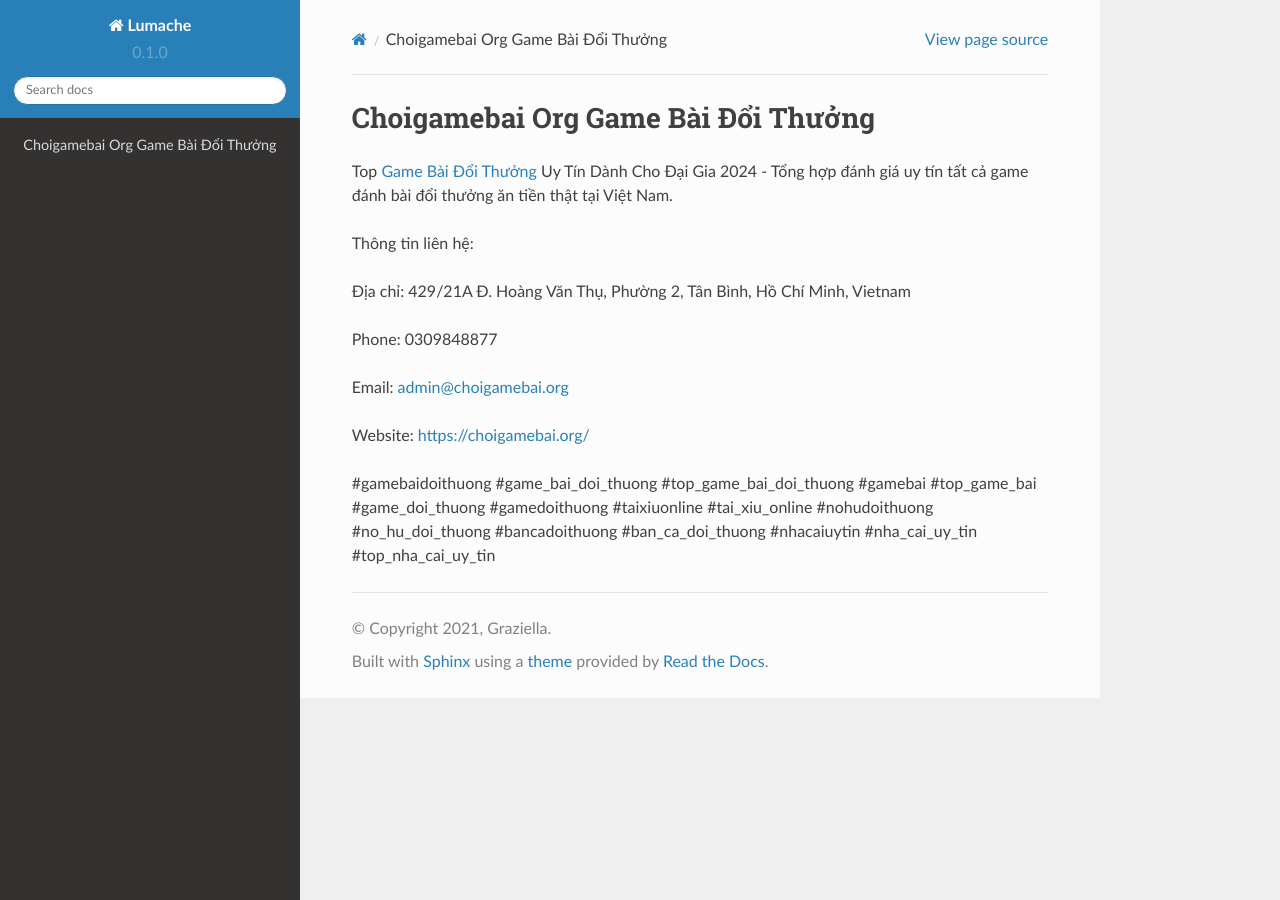
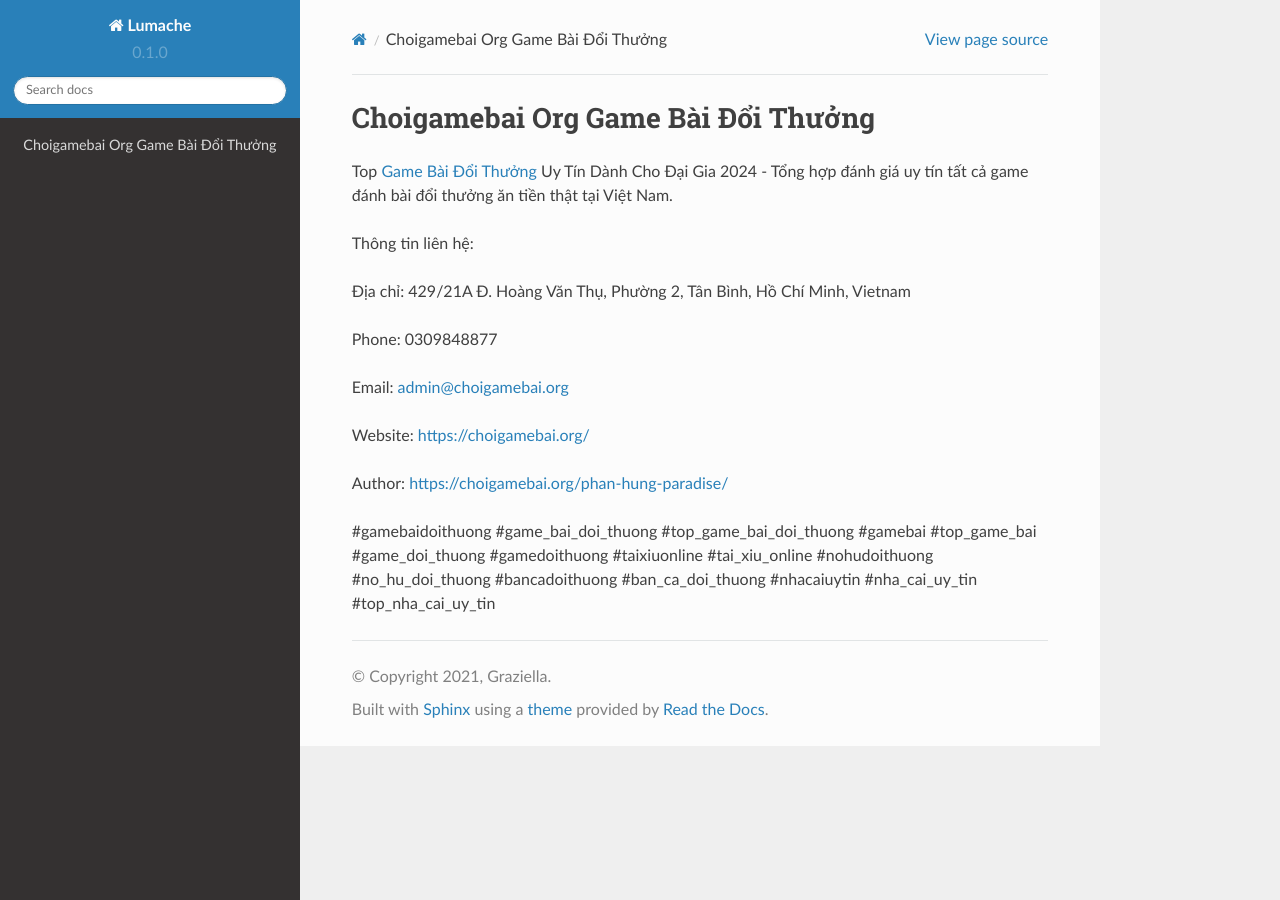
Before and after one commit to vanthanhtuan2022/choigamebaiorg, a Sphinx documentation site: the page built from docs/source/index.rst, in a window 1280 px wide. Built offline with Sphinx 7.4.7 and the Read the Docs theme 2.0.0, drawn with Linux system fonts in a browser that asks for light colours; part of the change alters nothing that is shown.

Commit message:
Update index.rst

```diff
--- a/docs/source/index.rst
+++ b/docs/source/index.rst
@@ -13,4 +13,6 @@ Email: admin@choigamebai.org
 
 Website: https://choigamebai.org/
 
+Author: https://choigamebai.org/phan-hung-paradise/
+
 #gamebaidoithuong #game_bai_doi_thuong #top_game_bai_doi_thuong #gamebai #top_game_bai #game_doi_thuong #gamedoithuong #taixiuonline #tai_xiu_online #nohudoithuong #no_hu_doi_thuong #bancadoithuong #ban_ca_doi_thuong #nhacaiuytin #nha_cai_uy_tin #top_nha_cai_uy_tin
```
